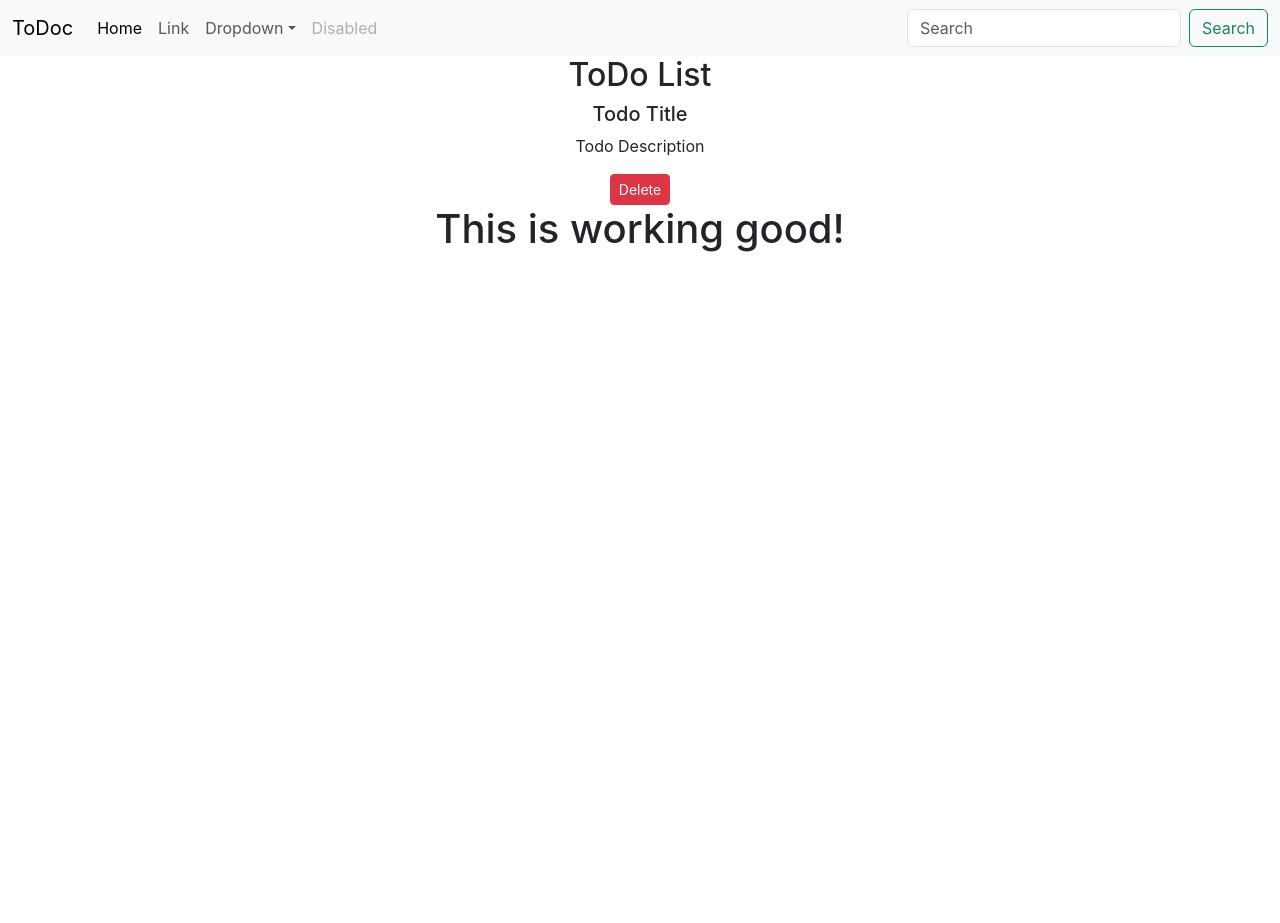
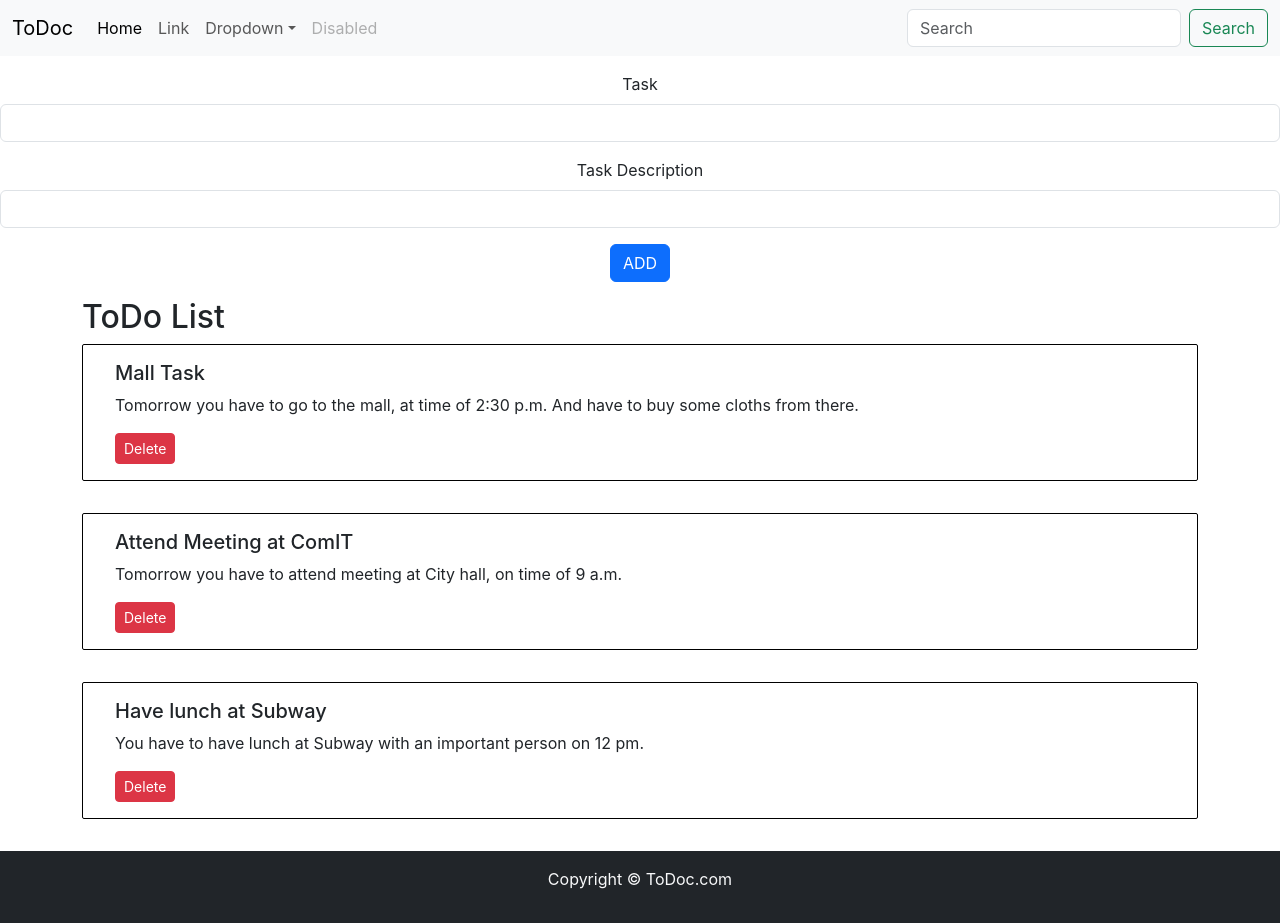
Before and after one commit to Dhrumil0413/Todo_list, a React (Create React App) app: page / in a window 1280 px wide. Before the commit the page ends 800 px from the top, so only its background shows below. Built offline with nearby package versions, Linux system fonts and the light colour scheme.

Commit message:
Added Changes to the TOdo_list app with state Hooks (useState only) and almost complete functional app. Substraction of final state changes though.

```diff
--- a/src/App.css
+++ b/src/App.css
@@ -40,5 +40,33 @@
 
 .container1 {
   width: 100%;
-  border-radius: 1px solide black;
+  border: 1px solid black;
+  border-radius: 2px;
+  display: flex;
+  margin-bottom: 2em
 }
+
+.sub-container {
+  display: flex;
+  flex-direction: column;
+  align-items: flex-start;
+  margin: 1em 2em 1em 2em;
+}
+
+.sub-container > h5,
+.sub-container > p {
+  width: 100%;
+  text-align: left;
+}
+
+.sub-container > button {
+  align-self: flex-start;
+}
+
+footer {
+  position: relative;
+  width: 100%;
+  background-color: red;
+  color: white;
+  text-align: center;
+}
--- a/src/App.js
+++ b/src/App.js
@@ -1,14 +1,55 @@
 import logo from './logo.svg';
 import './App.css';
+import React, {useState} from 'react';
 import Navbar from './MyComponents/Navbar.js';
 import {Footer} from './MyComponents/Footer.js';
 import {Todos} from './MyComponents/Todos.js';
+import {AddToDo} from './MyComponents/AddToDo.js';
 
 function App() {
+  const onClickDelete = (task) => {
+    console.log("Delete", task);
+
+    setTodo_list(todo_list.filter((e) => {
+      return e !== task;
+    }));
+
+  }
+
+  const addToDo = (Task, Desc) => {
+    let task_number = todo_list.length !== 0 ? todo_list[todo_list.length-1].task_number + 1: 1;
+    let NewTask = {
+      task_number: task_number,
+      task_title: Task,
+      task_description: Desc
+    }
+    setTodo_list([...todo_list, NewTask]);
+  }
+
+
+  const [todo_list, setTodo_list] = useState([
+    {
+      task_number: 1,
+      task_title: "Mall Task",
+      task_description: "Tomorrow you have to go to the mall, at time of 2:30 p.m. And have to buy some cloths from there."
+    },
+    {
+      task_number: 2,
+      task_title: "Attend Meeting at ComIT",
+      task_description: "Tomorrow you have to attend meeting at City hall, on time of 9 a.m."
+    },
+    {
+      task_number: 3,
+      task_title: "Have lunch at Subway",
+      task_description: "You have to have lunch at Subway with an important person on 12 pm."
+    }
+  ]);
+
   return (
     <div className="App">
       <Navbar NavName="ToDoc" isSearchBar={true}/>
-      <Todos />
+      <AddToDo addToDo={addToDo} />
+      <Todos list={todo_list} onClickDoWhat={onClickDelete}/>
       <Footer />
     </div>
   );
--- /dev/null
+++ b/src/MyComponents/AddToDo.js
@@ -0,0 +1,30 @@
+import React, {useState} from 'react';
+
+export const AddToDo = (props) => {
+    const [Task, setTask] = useState("");
+    const [Desc, setDesc] = useState("");
+
+    const submit = (e) => {
+        e.preventDefault();
+        if (!Task || !Desc) {
+            alert("Either of the value is empty");
+        }
+        props.addToDo(Task, Desc);
+    }
+
+    return (
+        <div className="my-3">
+            <form onSubmit={submit}>
+                <div class="mb-3">
+                    <label for="Task" className="form-label"> Task</label>
+                    <input type="text" value={Task} onChange={(e) => setTask(e.target.value)} className="form-control" id="Task" aria-describedby="emailHelp" />
+                </div>
+                <div class="mb-3">
+                    <label for="Desc" className="form-label">Task Description</label>
+                    <input type="text" value={Desc} onChange={(e) => setDesc(e.target.value)} className="form-control" id="Desc" />
+                </div>
+                <button type="submit" className="btn btn-primary">ADD</button>
+            </form>
+        </div>
+    );
+}
--- a/src/MyComponents/Footer.js
+++ b/src/MyComponents/Footer.js
@@ -2,8 +2,8 @@ import React from 'react'
 
 export const Footer = () => {
   return (
-    <div>
-        <h1> This is working good! </h1>
-    </div>
+    <footer className="bg-dark text-light py-3" >
+      <p className="text-center"> Copyright &copy; ToDoc.com </p>
+    </footer>
   )
 }
--- a/src/MyComponents/TodoItem.js
+++ b/src/MyComponents/TodoItem.js
@@ -1,28 +1,16 @@
 import React from "react";
-import '../App.css';
-
-export const TodoItem = () => {
-    const look = {
-        width: '100%'
-
-    }
-    return (
-
-        <div className="container1">
-            <h5>Todo Title</h5>
-            <p>Todo Description</p>
-            <button type='button' className="btn btn-sm btn-danger">Delete</button>
-        </div>
 
 
-
-            // <div className="card" style={look}>
-            // <div className="card-body">
-            //     <h5 className="card-title">Card title</h5>
-            //     <p className="card-text">Some quick example text to build on the card title and make up the bulk of the card's content.</p>
-            //     <button type="button" className="btn btn-sm btn-danger">Danger</button>
-            // </div>
-            // </div>
+// The code for the display of Todo list content.
+export const TodoItem = (props) => {
+    return (
+        <div className="container1">
+            <div className="sub-container">
+                <h5>{props.Item.task_title}</h5>
+                <p>{props.Item.task_description}</p>
+                <button type='button' className="btn btn-sm btn-danger" onClick={()=>{props.onClickDoWhat(props.Item)}}>Delete</button>
+            </div>
+        </div>
     )
 }
 
--- a/src/MyComponents/Todos.js
+++ b/src/MyComponents/Todos.js
@@ -1,11 +1,20 @@
 import React from 'react';
 import TodoItem from './TodoItem.js'
 
-export const Todos = () => {
+export const Todos = (props) => {
+    let HeadingStyler = {
+        textAlign: 'left',
+    }
     return (
         <div className='container'>
-            <h2>ToDo List</h2>
-            <TodoItem />
+            <h2 style={HeadingStyler}>ToDo List</h2>
+            {
+                props.list.length !== 0 ?
+                props.list.map((ListItem, index) => {
+                    return < TodoItem key={index} Item={ListItem} onClickDoWhat={props.onClickDoWhat} />
+                })  :
+                "There is no content to Show"
+            }
         </div>
     )
 }
```
